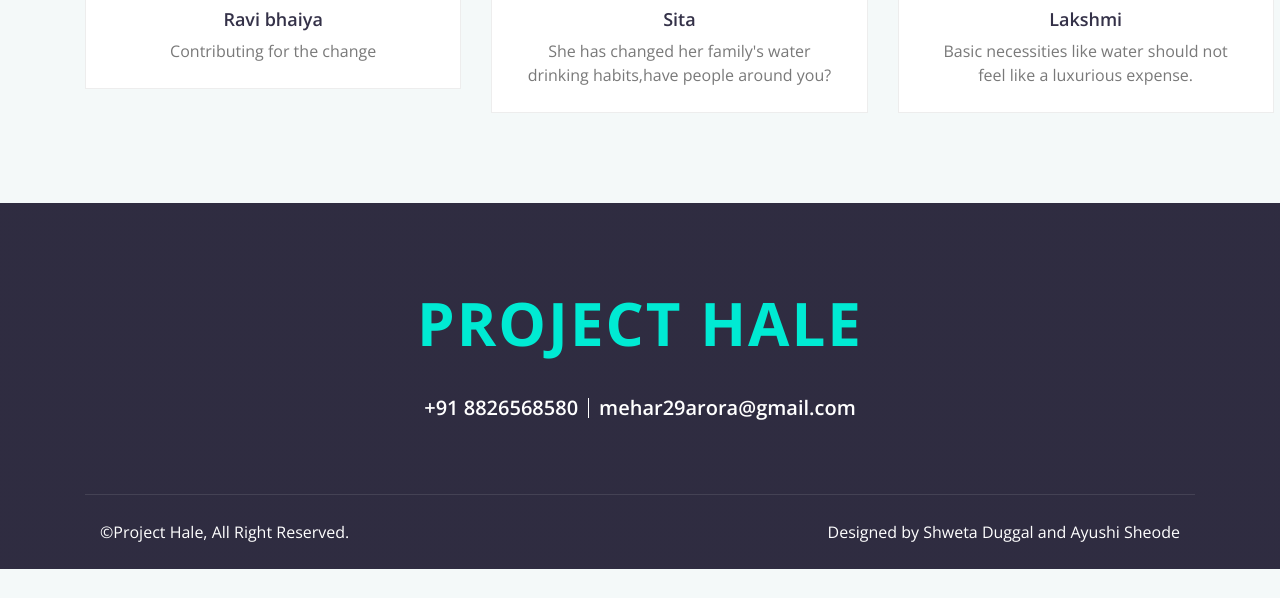
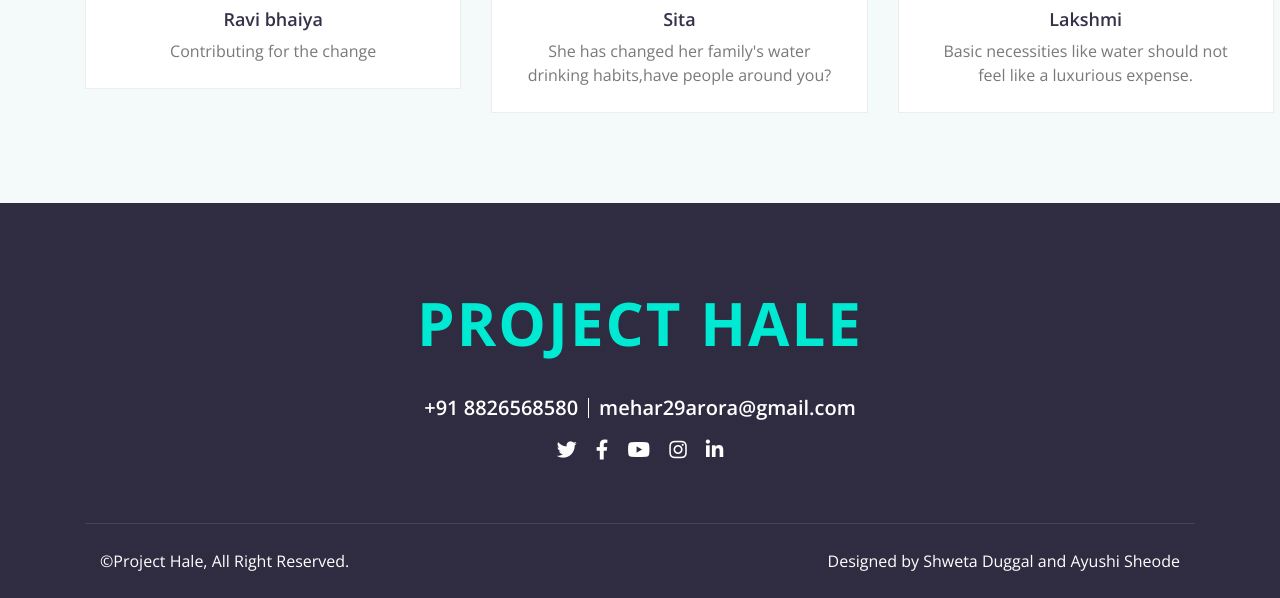
Before and after one commit to ayushisheode/Project-Hale, a plain HTML site: page getinvolve.html in a window 1280 px wide. Shown: the part 810-1408 px from the top of the page. Before the commit the page ends 1379 px from the top, so only its background shows below. Drawn offline with nearby package versions, Linux system fonts and the light colour scheme; some packages are replaced by stand-ins of ours; a script that the page names is missing; a web font is replaced by a local one.

Commit message:
Update getinvolve.html

```diff
--- a/getinvolve.html
+++ b/getinvolve.html
@@ -130,7 +130,13 @@
                         <p>+91 8826568580</p>
                         <p>mehar29arora@gmail.com</p>
                     </div>
-
+                    <div class="footer-social">
+                        <a href=""><i class="fab fa-twitter"></i></a>
+                        <a href=""><i class="fab fa-facebook-f"></i></a>
+                        <a href=""><i class="fab fa-youtube"></i></a>
+                        <a href=""><i class="fab fa-instagram"></i></a>
+                        <a href=""><i class="fab fa-linkedin-in"></i></a>
+                    </div>
                 </div>
             </div>
             <div class="container copyright">
@@ -146,7 +152,8 @@
         </div>
     </div>
     <!-- Footer End -->
- <!-- JavaScript Libraries -->
+
+        <!-- JavaScript Libraries -->
         <script src="https://code.jquery.com/jquery-3.4.1.min.js"></script>
         <script src="https://stackpath.bootstrapcdn.com/bootstrap/4.4.1/js/bootstrap.bundle.min.js"></script>
         <script src="lib/easing/easing.min.js"></script>
@@ -161,3 +168,7 @@
 
         <!-- Template Javascript -->
         <script src="js/main.js"></script>
+
+
+    </body>
+</html>
```
